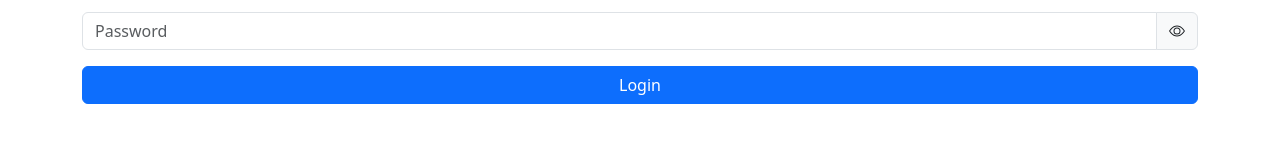
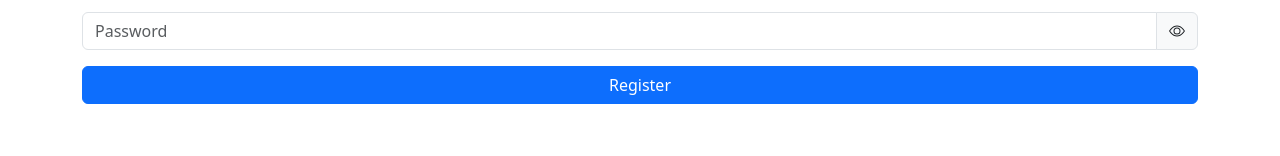
Before and after one commit to yudhaph0300/signature-react-firebase, a React (Create React App) app: page /register in a window 1280 px wide. Shown: the part 346-502 px from the top of the page. Built offline with nearby package versions, Linux system fonts and the light colour scheme.

Commit message:
auth register

```diff
--- a/src/pages/Register.jsx
+++ b/src/pages/Register.jsx
@@ -1,5 +1,15 @@
 import { useState } from "react";
 import { useNavigate } from "react-router-dom";
+
+// Firebase
+import {
+  getAuth,
+  createUserWithEmailAndPassword,
+  updateProfile,
+} from "firebase/auth";
+import { db } from "../firebase.config";
+
+// Comp bootstrap
 import Button from "react-bootstrap/Button";
 import Form from "react-bootstrap/Form";
 import Container from "react-bootstrap/Container";
@@ -32,12 +42,36 @@ function Register() {
     setShowPassword(!showPassword);
   };
 
+  const onSubmit = async (e) => {
+    e.preventDefault();
+
+    try {
+      const auth = getAuth();
+
+      const userCredential = await createUserWithEmailAndPassword(
+        auth,
+        email,
+        password
+      );
+
+      const user = userCredential.user;
+
+      updateProfile(auth.currentUser, {
+        displayName: name,
+      });
+
+      navigate("/");
+    } catch (error) {
+      console.log(error);
+    }
+  };
+
   console.log(formData);
   return (
     <>
       <Container className="py-5">
         <h3 className="mb-3">Welcome to Signature</h3>
-        <Form>
+        <Form onSubmit={onSubmit}>
           <Form.Group className="mb-3" controlId="name">
             <Form.Label>Name</Form.Label>
             <Form.Control
@@ -77,7 +111,7 @@ function Register() {
           </Form.Group>
 
           <Button variant="primary" type="submit" className="w-100">
-            Login
+            Register
           </Button>
         </Form>
 
```
